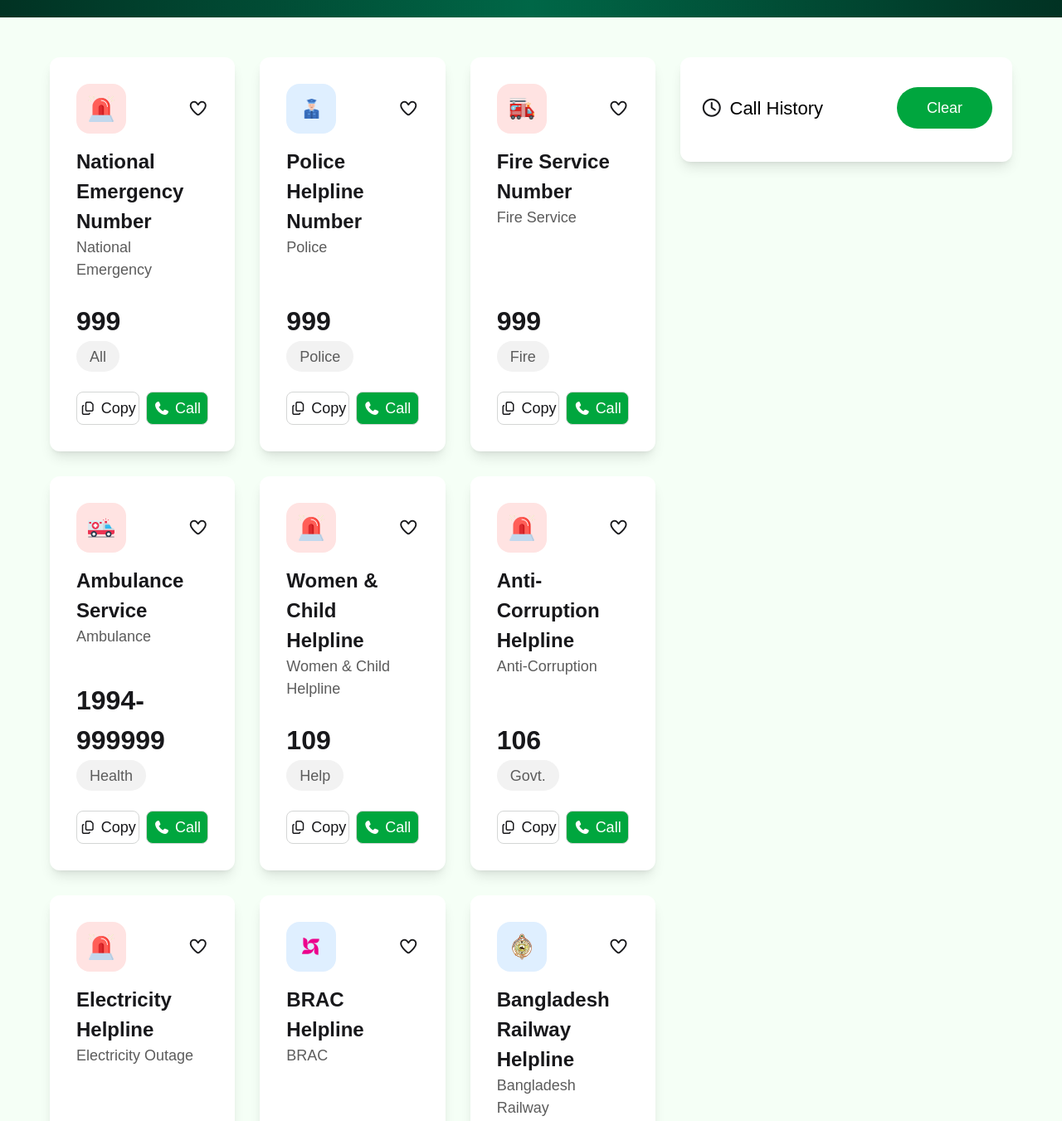
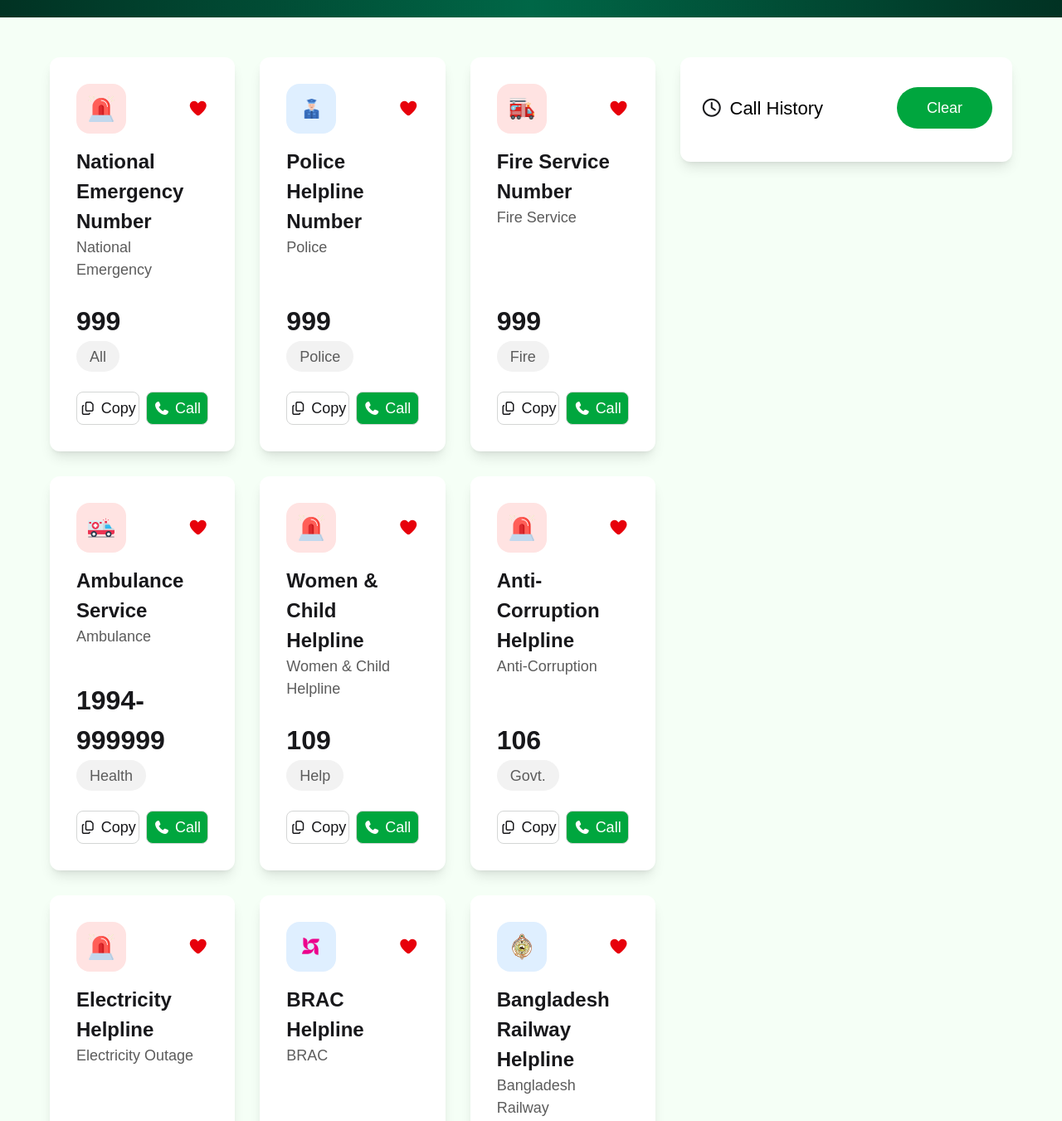
Before and after one commit to sakinkhan/B12A005-assignment-005, a plain HTML site: page index.html in a window 1280 px wide. Shown: the part 333-1684 px from the top of the page at 83% size. Drawn offline with nearby package versions, Linux system fonts and the light colour scheme; a web font is replaced by a local one.

Commit message:
14th commit - minor CSS change

```diff
--- a/index.html
+++ b/index.html
@@ -52,7 +52,7 @@
                 <div>
                     <div class="flex items-center justify-between">
                         <img src="./assets/emergency.png" alt="emergency" class="w-[55px] h-[55px] md:w-[60px] md:h-[60px] border-0 bg-[#FFE3E2] rounded-[16px] p-[14px]">
-                        <i class="fa-regular fa-heart text-[18px] md:text-[20px] hover:scale-120 duration-300 cursor-pointer"></i>
+                        <i class="fa-solid fa-heart text-red-600 text-[18px] md:text-[20px] hover:scale-120 duration-300 cursor-pointer"></i>
                     </div>
                     <h2 class="service-name hind-madurai-bold text-[20px] md:text-[24px] mt-4">
                         National Emergency Number
@@ -91,7 +91,7 @@
                 <div>
                     <div class="flex items-center justify-between">
                         <img src="./assets/police.png" alt="police" class="w-[55px] h-[55px] md:w-[60px] md:h-[60px] border-0 bg-[#DFEFFF] rounded-[16px] p-[14px]">
-                        <i class="fa-regular fa-heart text-[18px] md:text-[20px] hover:scale-120 duration-300 cursor-pointer"></i>
+                        <i class="fa-solid fa-heart text-red-600 text-[18px] md:text-[20px] hover:scale-120 duration-300 cursor-pointer"></i>
                     </div>
                     <h2 class="service-name hind-madurai-bold text-[20px] md:text-[24px] mt-4">
                         Police Helpline Number
@@ -130,7 +130,7 @@
                 <div>
                     <div class="flex items-center justify-between">
                         <img src="./assets/fire-service.png" alt="fire-service" class="w-[55px] h-[55px] md:w-[60px] md:h-[60px] border-0 bg-[#FFE3E2] rounded-[16px] p-[14px]">
-                        <i class="fa-regular fa-heart text-[18px] md:text-[20px] hover:scale-120 duration-300 cursor-pointer"></i>
+                        <i class="fa-solid fa-heart text-red-600 text-[18px] md:text-[20px] hover:scale-120 duration-300 cursor-pointer"></i>
                     </div>
                     <h2 class="service-name hind-madurai-bold text-[20px] md:text-[24px] mt-4">
                         Fire Service Number
@@ -167,7 +167,7 @@
                 <div>
                     <div class="flex items-center justify-between">
                         <img src="./assets/ambulance.png" alt="ambulance" class="w-[55px] h-[55px] md:w-[60px] md:h-[60px] border-0 bg-[#FFE3E2] rounded-[16px] p-[14px]">
-                        <i class="fa-regular fa-heart text-[18px] md:text-[20px] hover:scale-120 duration-300 cursor-pointer"></i>
+                        <i class="fa-solid fa-heart text-red-600 text-[18px] md:text-[20px] hover:scale-120 duration-300 cursor-pointer"></i>
                     </div>
                     <h2 class="service-name hind-madurai-bold text-[20px] md:text-[24px] mt-4">
                         Ambulance Service
@@ -206,7 +206,7 @@
                 <div>
                     <div class="flex items-center justify-between">
                         <img src="./assets/emergency.png" alt="emergency" class="w-[55px] h-[55px] md:w-[60px] md:h-[60px] border-0 bg-[#FFE3E2] rounded-[16px] p-[14px]">
-                        <i class="fa-regular fa-heart text-[18px] md:text-[20px] hover:scale-120 duration-300 cursor-pointer"></i>
+                        <i class="fa-solid fa-heart text-red-600 text-[18px] md:text-[20px] hover:scale-120 duration-300 cursor-pointer"></i>
                     </div>
                     <h2 class="service-name hind-madurai-bold text-[20px] md:text-[24px] mt-4">
                         Women & Child Helpline
@@ -245,7 +245,7 @@
                 <div>
                     <div class="flex items-center justify-between">
                         <img src="./assets/emergency.png" alt="emergency" class="w-[55px] h-[55px] md:w-[60px] md:h-[60px] border-0 bg-[#FFE3E2] rounded-[16px] p-[14px]">
-                        <i class="fa-regular fa-heart text-[18px] md:text-[20px] hover:scale-120 duration-300 cursor-pointer"></i>
+                        <i class="fa-solid fa-heart text-red-600 text-[18px] md:text-[20px] hover:scale-120 duration-300 cursor-pointer"></i>
                     </div>
                     <h2 class="service-name hind-madurai-bold text-[20px] md:text-[24px] mt-4">
                         Anti-Corruption Helpline
@@ -284,7 +284,7 @@
                 <div>
                     <div class="flex items-center justify-between">
                         <img src="./assets/emergency.png" alt="emergency" class="w-[55px] h-[55px] md:w-[60px] md:h-[60px] border-0 bg-[#FFE3E2] rounded-[16px] p-[14px]">
-                        <i class="fa-regular fa-heart text-[18px] md:text-[20px] hover:scale-120 duration-300 cursor-pointer"></i>
+                        <i class="fa-solid fa-heart text-red-600 text-[18px] md:text-[20px] hover:scale-120 duration-300 cursor-pointer"></i>
                     </div>
                     <h2 class="service-name hind-madurai-bold text-[20px] md:text-[24px] mt-4">
                         Electricity Helpline
@@ -324,7 +324,7 @@
                 <div>
                     <div class="flex items-center justify-between">
                         <img src="./assets/brac.png" alt="brac" class="w-[55px] h-[55px] md:w-[60px] md:h-[60px] border-0 bg-[#DFEFFF] rounded-[16px] p-[14px]">
-                        <i class="fa-regular fa-heart text-[18px] md:text-[20px] hover:scale-120 duration-300 cursor-pointer"></i>
+                        <i class="fa-solid fa-heart text-red-600 text-[18px] md:text-[20px] hover:scale-120 duration-300 cursor-pointer"></i>
                     </div>
                     <h2 class="service-name hind-madurai-bold text-[20px] md:text-[24px] mt-4">
                         BRAC Helpline
@@ -363,7 +363,7 @@
                 <div>
                     <div class="flex items-center justify-between">
                         <img src="./assets/Bangladesh-Railway.png" alt="Bangladesh-Railway" class="w-[55px] h-[55px] md:w-[60px] md:h-[60px] border-0 bg-[#DFEFFF] rounded-[16px] p-[14px]">
-                        <i class="fa-regular fa-heart text-[18px] md:text-[20px] hover:scale-120 duration-300 cursor-pointer"></i>
+                        <i class="fa-solid fa-heart text-red-600 text-[18px] md:text-[20px] hover:scale-120 duration-300 cursor-pointer"></i>
                     </div>
                     <h2 class="service-name hind-madurai-bold text-[20px] md:text-[24px] mt-4">Bangladesh Railway Helpline</h2>
                     <p class="hind-madurai-regular text-[#5C5C5C] text-[16px] md:text-[18px]">Bangladesh Railway</p>
```
